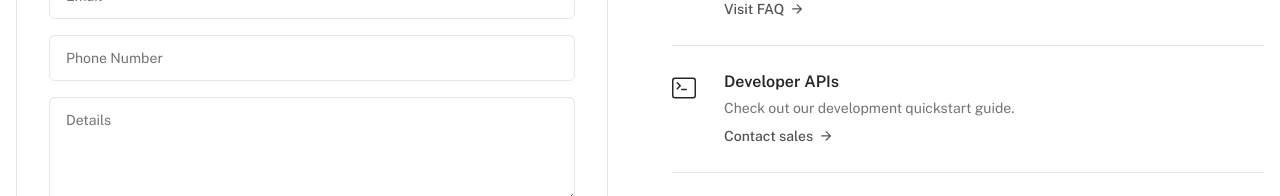
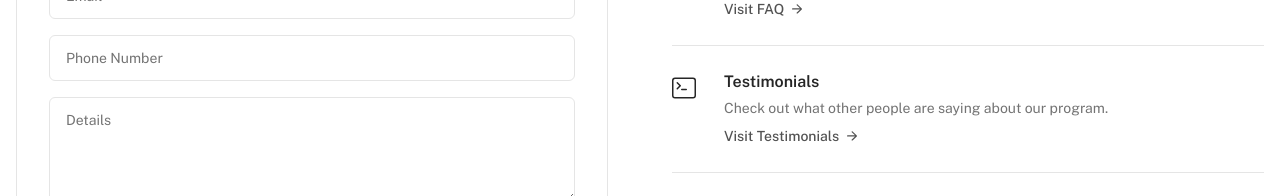
Before and after one commit to Justin-Bento/believe-support-services, a Next.js app: page /contact in a window 1280 px wide. Shown: the part 504-700 px from the top of the page. Built offline with nearby package versions, Linux system fonts and the light colour scheme.

Commit message:
replaced developer api with testimonials

```diff
--- a/pages/contact.tsx
+++ b/pages/contact.tsx
@@ -110,10 +110,10 @@ export default function contact() {
                 <path d="M2 1a2 2 0 0 0-2 2v10a2 2 0 0 0 2 2h12a2 2 0 0 0 2-2V3a2 2 0 0 0-2-2H2zm12 1a1 1 0 0 1 1 1v10a1 1 0 0 1-1 1H2a1 1 0 0 1-1-1V3a1 1 0 0 1 1-1h12z" />
               </svg>
               <div>
-                <h3 className="font-semibold text-gray-800 dark:text-gray-200">Developer APIs</h3>
-                <p className="mt-1 text-sm text-gray-500">Check out our development quickstart guide.</p>
+                <h3 className="font-semibold text-gray-800 dark:text-gray-200">Testimonials</h3>
+                <p className="mt-1 text-sm text-gray-500">Check out what other people are saying about our program.</p>
                 <a className="inline-flex items-center mt-2 text-sm font-medium text-gray-600 gap-x-2 hover:text-gray-800 dark:text-gray-400 dark:hover:text-gray-200" href="#">
-                  Contact sales
+                  Visit Testimonials
                   <svg className="w-2.5 h-2.5 transition ease-in-out group-hover:translate-x-1" width="16" height="16" viewBox="0 0 16 16" fill="none" xmlns="http://www.w3.org/2000/svg">
                     <path fill-rule="evenodd" clip-rule="evenodd" d="M0.975821 6.92249C0.43689 6.92249 -3.50468e-07 7.34222 -3.27835e-07 7.85999C-3.05203e-07 8.37775 0.43689 8.79749 0.975821 8.79749L12.7694 8.79748L7.60447 13.7596C7.22339 14.1257 7.22339 14.7193 7.60447 15.0854C7.98555 15.4515 8.60341 15.4515 8.98449 15.0854L15.6427 8.68862C16.1191 8.23098 16.1191 7.48899 15.6427 7.03134L8.98449 0.634573C8.60341 0.268455 7.98555 0.268456 7.60447 0.634573C7.22339 1.00069 7.22339 1.59428 7.60447 1.9604L12.7694 6.92248L0.975821 6.92249Z" fill="currentColor" />
                   </svg>
```
